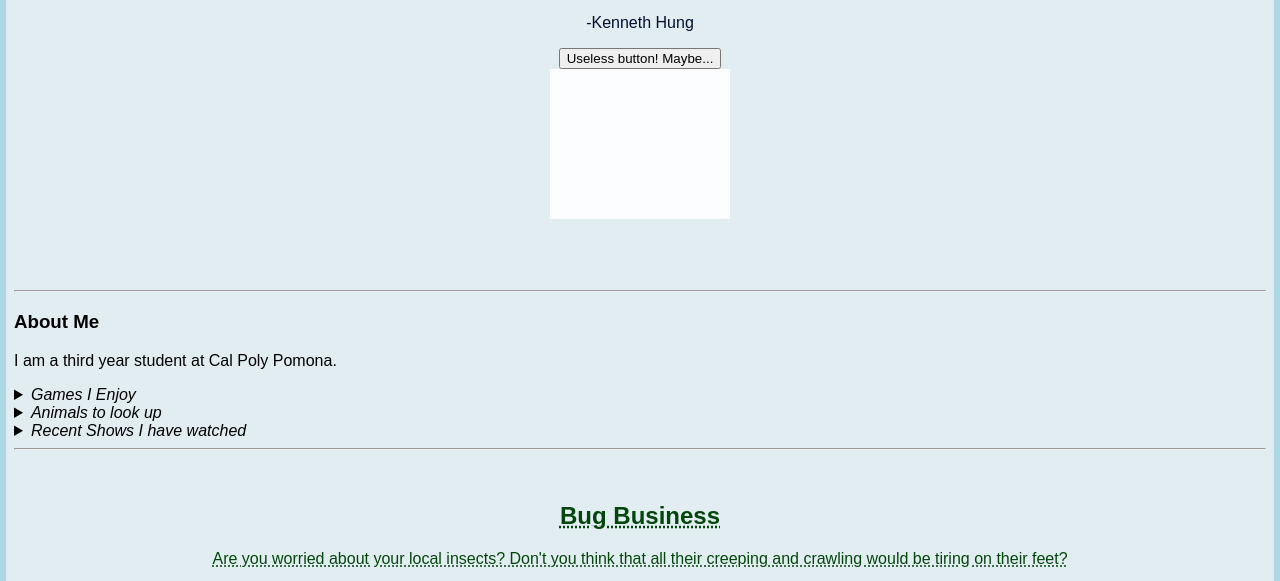
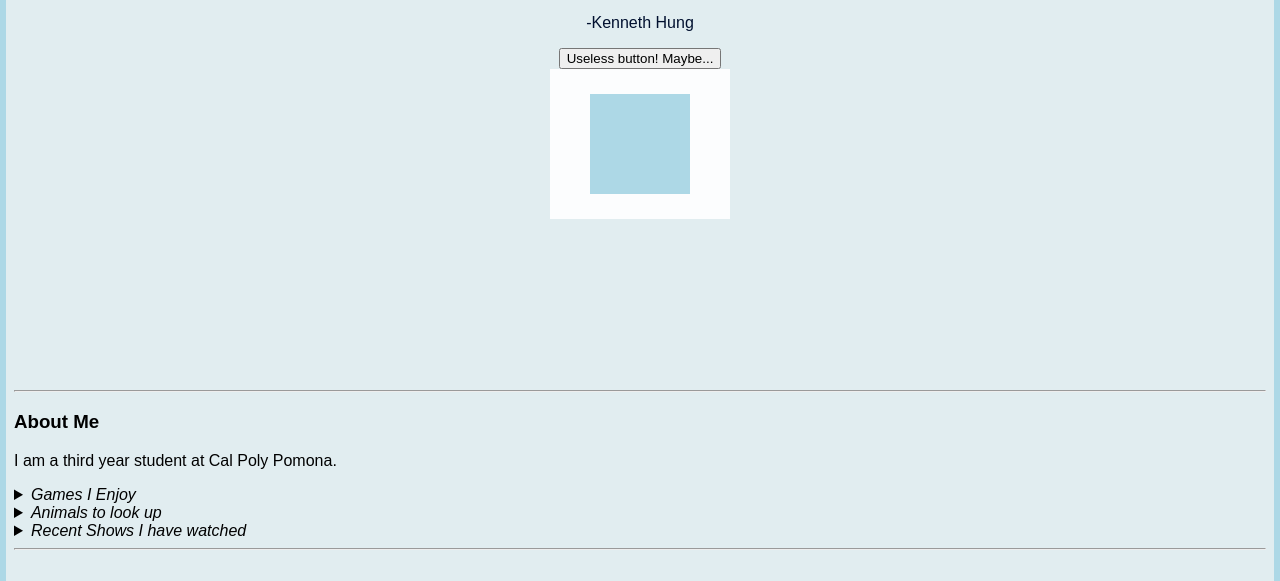
Before and after one commit to kennethhun/html-site, a plain HTML site: page index.html in a window 1280 px wide. Shown: the part 176-757 px from the top of the page. Drawn offline with Linux system fonts and the light colour scheme.

Commit message:
improvements

```diff
--- a/css/index.css
+++ b/css/index.css
@@ -6,6 +6,8 @@ html {
     border-top-color: black;
     border-bottom-color: black;
     background-color:rgb(225, 237, 240);
+    overflow-x: auto;
+    overflow-y: auto;
 
 }
 
@@ -72,3 +74,19 @@ a:link {
         background-color: white;
     }
 }
+
+.hoverbox {
+    width: 100px;
+    height: 100px;
+    background: lightblue;
+    margin: auto;
+    transition: background-color 3s, border-radius 3s;
+    transform: translate(0px, -125px);
+    z-index: 2;
+}
+.hoverbox:hover {
+    width: 100px;
+    border-radius: 50px;
+    background-color: rgb(199, 227, 236);
+    z-index: 2;
+}
--- a/index.html
+++ b/index.html
@@ -15,6 +15,7 @@
         <p>-Kenneth Hung</p>
         <button type="button">Useless button! Maybe...</button>
         <div class="changingbox"></div>
+        <div class="hoverbox"></div>
     </header>
 
     <hr>
```
Also changed, not shown: css/bugs.css (+22 -13 lines).
